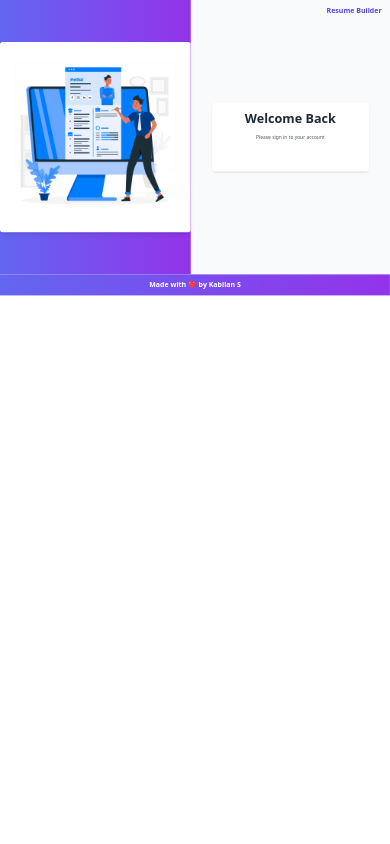
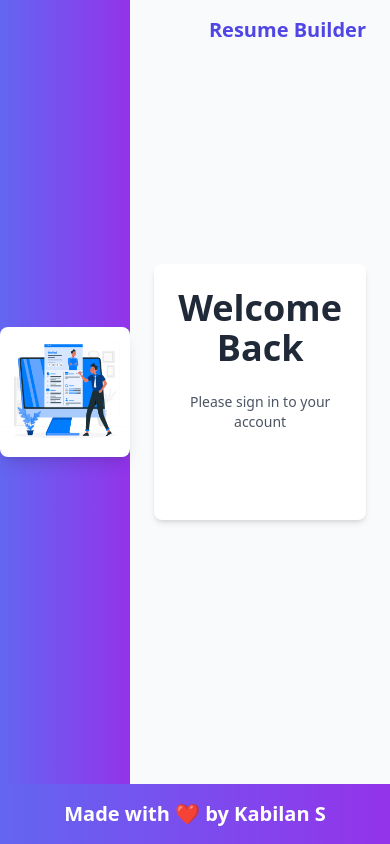
Before and after one commit to S-KABILAN/resumeBuilder, a React (Vite) app in the folder frontend/: page /login in a window 390 px wide. Built offline with nearby package versions, Linux system fonts and the light colour scheme.

Commit message:
Resume image update

```diff
--- a/frontend/src/App.css
+++ b/frontend/src/App.css
@@ -1,29 +1,3 @@
 @tailwind base;
 @tailwind components;
 @tailwind utilities;
-
-@media screen and (max-width: 1024px) {
-  body {
-    transform: scale(0.7);
-    transform-origin: 0 0;
-    width: 142.85714286%; /* 100% / 0.7 */
-    height: 142.85714286%; /* 100% / 0.7 */
-    overflow-x: hidden;
-  }
-}
-
-@media screen and (max-width: 768px) {
-  body {
-    transform: scale(0.5);
-    width: 200%; /* 100% / 0.5 */
-    height: 200%; /* 100% / 0.5 */
-  }
-}
-
-@media screen and (max-width: 480px) {
-  body {
-    transform: scale(0.35);
-    width: 285.71428571%; /* 100% / 0.35 */
-    height: 285.71428571%; /* 100% / 0.35 */
-  }
-}
--- a/frontend/src/components/ResumePreviewLayout1.jsx
+++ b/frontend/src/components/ResumePreviewLayout1.jsx
@@ -70,6 +70,23 @@ const ResumePreviewLayout2 = ({ formData }) => {
                       {skill.skillType || "Skill"}: {skill.skillName || "Level"}
                     </li>
                   ))}
+                </ul>
+              </section>
+
+              {/* Achivements Section */}
+              <section>
+                <h2 className="text-xl font-semibold text-gray-800 mb-4 border-b pb-2">
+                  Achievement
+                </h2>
+                <ul className="list-disc pl-5 space-y-2 text-sm text-gray-600">
+                  {formData.achievements
+                    .slice(0, 5)
+                    .map((achievement, index) => (
+                      <li key={index}>
+                        {achievement.description || "Description"}{" "}
+
+                      </li>
+                    ))}
                 </ul>
               </section>
 
--- /dev/null
+++ b/frontend/src/components/forms/AchievementsForm.jsx
@@ -0,0 +1,85 @@
+import React from "react";
+import { FaTrophy, FaTrash, FaPlus } from "react-icons/fa";
+
+const InputField = ({
+  icon: Icon,
+  label,
+  type,
+  value,
+  onChange,
+  placeholder,
+}) => (
+  <div className="mb-4">
+    <label className="block text-sm font-medium text-gray-700 mb-1">
+      {label}
+    </label>
+    <div className="relative">
+      <div className="absolute inset-y-0 left-0 pl-3 flex items-center pointer-events-none">
+        <Icon className="h-5 w-5 text-gray-400" />
+      </div>
+      <input
+        type={type}
+        value={value}
+        onChange={onChange}
+        placeholder={placeholder}
+        className="block w-full pl-10 pr-3 py-2 border border-gray-300 rounded-md leading-5 bg-white placeholder-gray-500 focus:outline-none focus:ring-2 focus:ring-blue-500 focus:border-blue-500 sm:text-sm transition duration-150 ease-in-out"
+      />
+    </div>
+  </div>
+);
+
+const AchievementsForm = ({
+  formData, // This is formData.achievements (an array)
+  onFormChange,
+  addAchievement,
+  removeAchievement,
+  onSubmit,
+}) => {
+  return (
+    <div className="bg-white shadow-sm rounded-lg p-6 max-w-2xl mx-auto">
+      <h2 className="text-2xl font-bold text-gray-900 mb-6">Achievements</h2>
+      {formData.map((achievement, index) => (
+        <div key={index} className="mb-8 p-4 bg-gray-50 rounded-lg">
+          <InputField
+            icon={FaTrophy}
+            label="Description"
+            type="text"
+            value={achievement.description}
+            onChange={(e) =>
+              onFormChange("achievements", "description", e.target.value, index)
+            }
+            placeholder="Enter your achievement description"
+          />
+
+          <button
+            type="button"
+            onClick={() => removeAchievement(index)} // Call removeAchievement with the correct index
+            className="mt-2 flex items-center text-sm text-red-600 hover:text-red-800 transition duration-150 ease-in-out"
+          >
+            <FaTrash className="mr-2" />
+            Remove Achievement
+          </button>
+        </div>
+      ))}
+      <div className="flex justify-between">
+        <button
+          type="button"
+          onClick={addAchievement}
+          className="flex items-center px-4 py-2 border border-transparent text-sm font-medium rounded-md text-blue-700 bg-blue-100 hover:bg-blue-200 focus:outline-none focus:ring-2 focus:ring-offset-2 focus:ring-blue-500 transition duration-150 ease-in-out"
+        >
+          <FaPlus className="mr-2" />
+          Add Another Achievement
+        </button>
+        <button
+          type="button"
+          onClick={onSubmit}
+          className="px-4 py-2 border border-transparent text-sm font-medium rounded-md text-white bg-blue-600 hover:bg-blue-700 focus:outline-none focus:ring-2 focus:ring-offset-2 focus:ring-blue-500 transition duration-150 ease-in-out"
+        >
+          Save Achievements
+        </button>
+      </div>
+    </div>
+  );
+};
+
+export default AchievementsForm;
--- a/frontend/src/components/ui/topnav.jsx
+++ b/frontend/src/components/ui/topnav.jsx
@@ -14,6 +14,7 @@ const TopNav = ({ activeSection, onSectionChange }) => {
     { id: "Education", label: "Education", icon: FaGraduationCap },
     { id: "Experience", label: "Experience", icon: FaBriefcase },
     { id: "Skills", label: "Skills", icon: FaCogs },
+    { id: "Achievements", label: "Achievements", icon: FaCogs },
     { id: "Projects", label: "Projects", icon: FaProjectDiagram },
     { id: "Certifications", label: "Certifications", icon: FaCertificate },
   ];
--- a/frontend/src/index.css
+++ b/frontend/src/index.css
@@ -1,29 +1,3 @@
 @tailwind base;
 @tailwind components;
 @tailwind utilities;
-
-@media screen and (max-width: 1024px) {
-  body {
-    transform: scale(0.7);
-    transform-origin: 0 0;
-    width: 142.85714286%; /* 100% / 0.7 */
-    height: 142.85714286%; /* 100% / 0.7 */
-    overflow-x: hidden;
-  }
-}
-
-@media screen and (max-width: 768px) {
-  body {
-    transform: scale(0.5);
-    width: 200%; /* 100% / 0.5 */
-    height: 200%; /* 100% / 0.5 */
-  }
-}
-
-@media screen and (max-width: 480px) {
-  body {
-    transform: scale(0.35);
-    width: 285.71428571%; /* 100% / 0.35 */
-    height: 285.71428571%; /* 100% / 0.35 */
-  }
-}
--- a/frontend/src/pages/Page.jsx
+++ b/frontend/src/pages/Page.jsx
@@ -9,6 +9,7 @@ import SkillsForm from "../components/forms/SkillsForm";
 import ProjectsForm from "../components/forms/ProjectsForm";
 import CertificationsForm from "../components/forms/CertificationsForm";
 import PersonalInfoForm from "../components/forms/PersonalInfoForm";
+import AchievementsForm from "../components/forms/AchievementsForm";
 import { useNavigate } from "react-router-dom"; // Import useNavigate from react-router-dom
 import html2canvas from "html2canvas";
 import Footer from "../components/ui/footer";
@@ -62,6 +63,7 @@ const Page = () => {
       },
     ],
     skills: [{ skillType: "", skillName: "" }],
+    achievements: [{ description: "" }],
     projects: [{ title: "", description: "", technologiesUsed: "" }],
     certifications: [
       {
@@ -98,6 +100,7 @@ const Page = () => {
         },
       ],
       skills: [{ skillType: "", skillName: "" }],
+      achievements: [{ description: "" }],
       projects: [{ title: "", description: "", technologiesUsed: "" }],
       certifications: [
         {
@@ -163,6 +166,7 @@ const Page = () => {
       education: formData.education,
       experience: formData.experience,
       skills: formData.skills,
+      achievements: formData.achievements,
       projects: formData.projects,
       certifications: formData.certifications,
       layout: selectedLayout,
@@ -266,6 +270,13 @@ const Page = () => {
         [field]: value,
       };
       setFormData({ ...formData, certifications: updatedCertifications });
+    } else if (section === "achievements" && index !== null) {
+      const updatedachievemets = [...formData.achievements];
+      updatedachievemets[index] = {
+        ...updatedachievemets[index],
+        [field]: value,
+      };
+      setFormData({ ...formData, achievements: updatedachievemets });
     } else {
       setFormData({
         ...formData,
@@ -320,6 +331,20 @@ const Page = () => {
     const updatedSkills = formData.skills.filter((_, i) => i !== index);
     setFormData({ ...formData, skills: updatedSkills });
   };
+
+  const addAchievement = () => {
+    setFormData({
+      ...formData,
+      achievements: [...formData.achievements, { description: "" }],
+    });
+  };
+
+const removeAchievement = (index) => {
+  const updatedachievemets = formData.achievements.filter(
+    (_, i) => i !== index
+  );
+  setFormData({ ...formData, achievements: updatedachievemets });
+};
 
   const addProject = () => {
     setFormData({
@@ -404,6 +429,18 @@ const Page = () => {
       const response = await skillCreate(formData.skills);
       if (response.success) {
         console.log("Skills info submitted", formData.skills);
+      }
+    } catch (error) {
+      console.log(error.message || "Failed to submit skills information");
+    }
+    // Add logic to handle skills submission
+  };
+
+  const handleSubmitAchievements = async () => {
+    try {
+      const response = await achievementsCreate(formData.achievements);
+      if (response.success) {
+        console.log("Skills info submitted", formData.achievements);
       }
     } catch (error) {
       console.log(error.message || "Failed to submit skills information");
@@ -694,6 +731,16 @@ const downloadResume = async () => {
             onSubmit={handleSubmitSkills}
           />
         );
+      case "Achievements":
+        return (
+          <AchievementsForm
+            formData={formData.achievements}
+            onFormChange={handleFormChange}
+            addAchievement={addAchievement}
+            removeAchievement={removeAchievement}
+            onSubmit={handleSubmitSkills}
+          />
+        );
       case "Projects":
         return (
           <ProjectsForm
```
